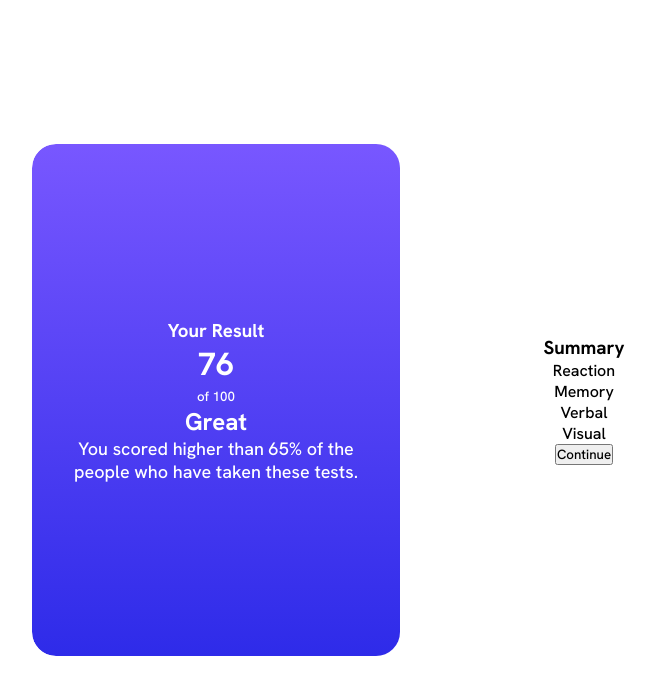
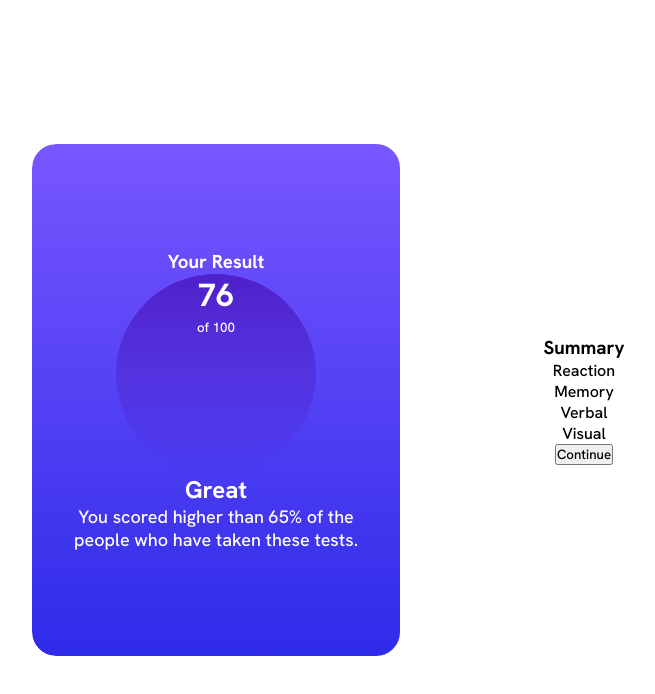
Before and after one commit to ol-berry01/results-summary-component, a website: page index.html in a window 1280 px wide. Shown: the whole page, without its empty margins (240-895 px from the left). Drawn offline with Linux system fonts and the light colour scheme.

Commit message:
Add results card gradients and circle

```diff
--- a/index.html
+++ b/index.html
@@ -12,12 +12,12 @@
         <div class="card">
             <div class="card-results">
                 <h3>Your Result</h3>
-                <div class="card-result-score">
-                    <h1 class="card-result-total">76</h1>
-                    <small class="card-result-max">of 100</small>
+                <div class="card-results-score">
+                    <h1 class="card-results-total">76</h1>
+                    <small class="card-results-max">of 100</small>
                 </div>
                 <h2>Great</h2>
-                <p class="card-result-footer">You scored higher than 65% of the people who have taken these tests.</p>
+                <p class="card-results-footer">You scored higher than 65% of the people who have taken these tests.</p>
             </div>
             <div class="card-summary">
                 <h3 class="card-summary-title">Summary</h3>
--- a/src/03-containers/_container.scss
+++ b/src/03-containers/_container.scss
@@ -36,5 +36,13 @@
         border-radius: 1.5rem;
         overflow: hidden;
         text-align: center;
+
+        &-score {
+            background-color: $VioletBlue;
+            background: linear-gradient($VioletBlue 0%, $PersianBlue 100%);
+            width: 12.5rem;
+            aspect-ratio: 1/1;
+            border-radius: 50%;
+        }
     }
 }
```
Also changed, not shown: dist/style.css.
